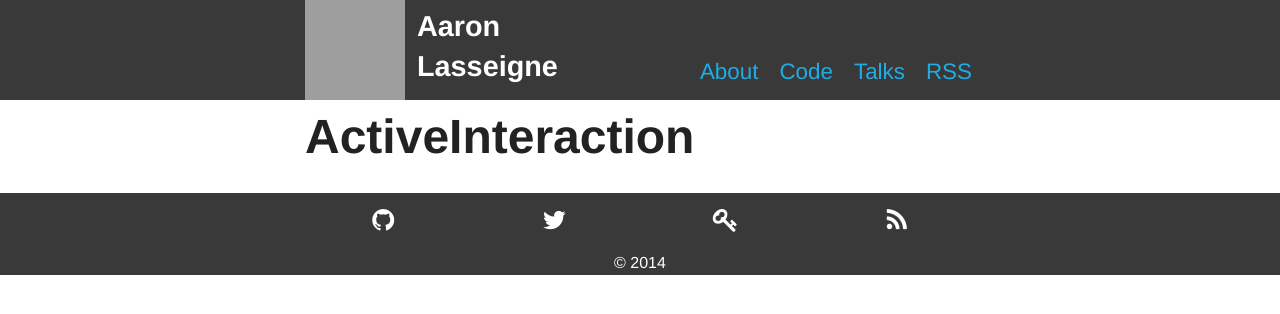
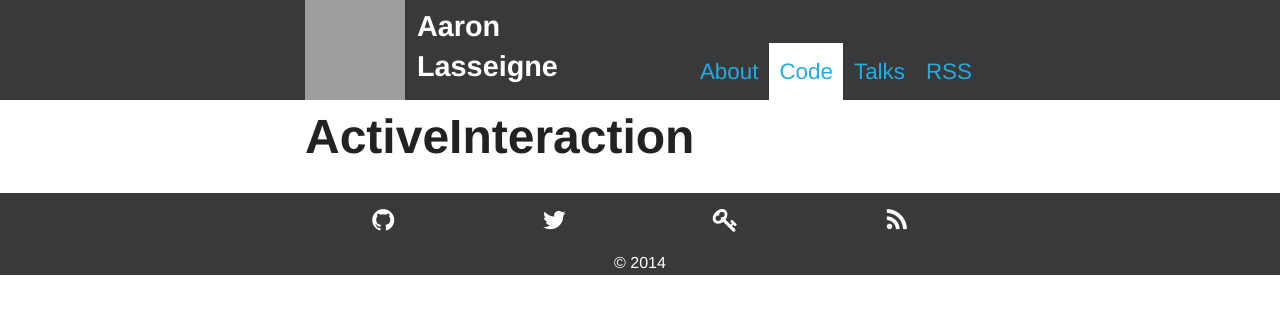
Before and after one commit to AaronLasseigne/aaronlasseigne.github.com, a Jekyll site: the page built from code.md, in a window 1280 px wide. Shown: the top 314 px of the page. Built offline with Jekyll 4.4.1, drawn with Linux system fonts in a browser that asks for light colours; grey boxes are pictures that could not be loaded.

Commit message:
highlight the current tab

```diff
--- a/_layouts/default.html
+++ b/_layouts/default.html
@@ -29,9 +29,9 @@
         </div>
         <div role="navigation menu" id="nav-menu" class="medium-6 columns bottom-text-container">
           <ul>
-            <li><a href="/about">About</a></li>
-            <li><a href="/code">Code</a></li>
-            <li><a href="/talks">Talks</a></li>
+            <li{% if page.url == '/about/' %} class="current"{% endif %}><a href="/about">About</a></li>
+            <li{% if page.url == '/code/' %} class="current"{% endif %}><a href="/code/">Code</a></li>
+            <li{% if page.url == '/talks/' %} class="current"{% endif %}><a href="/talks/">Talks</a></li>
             <li><a href="/atom.atom">RSS</a></li>
           </ul>
         </div>
--- a/css/header.css
+++ b/css/header.css
@@ -46,6 +46,11 @@
 #nav-menu li {
   font-size: 2em;
 }
+@media only screen and (min-width: 40.063em) {
+  #nav-menu li.current {
+    background-color: #fff;
+  }
+}
 
 .show-menu {
   display: initial !important;
```
Also changed, not shown: assets/all.css.
